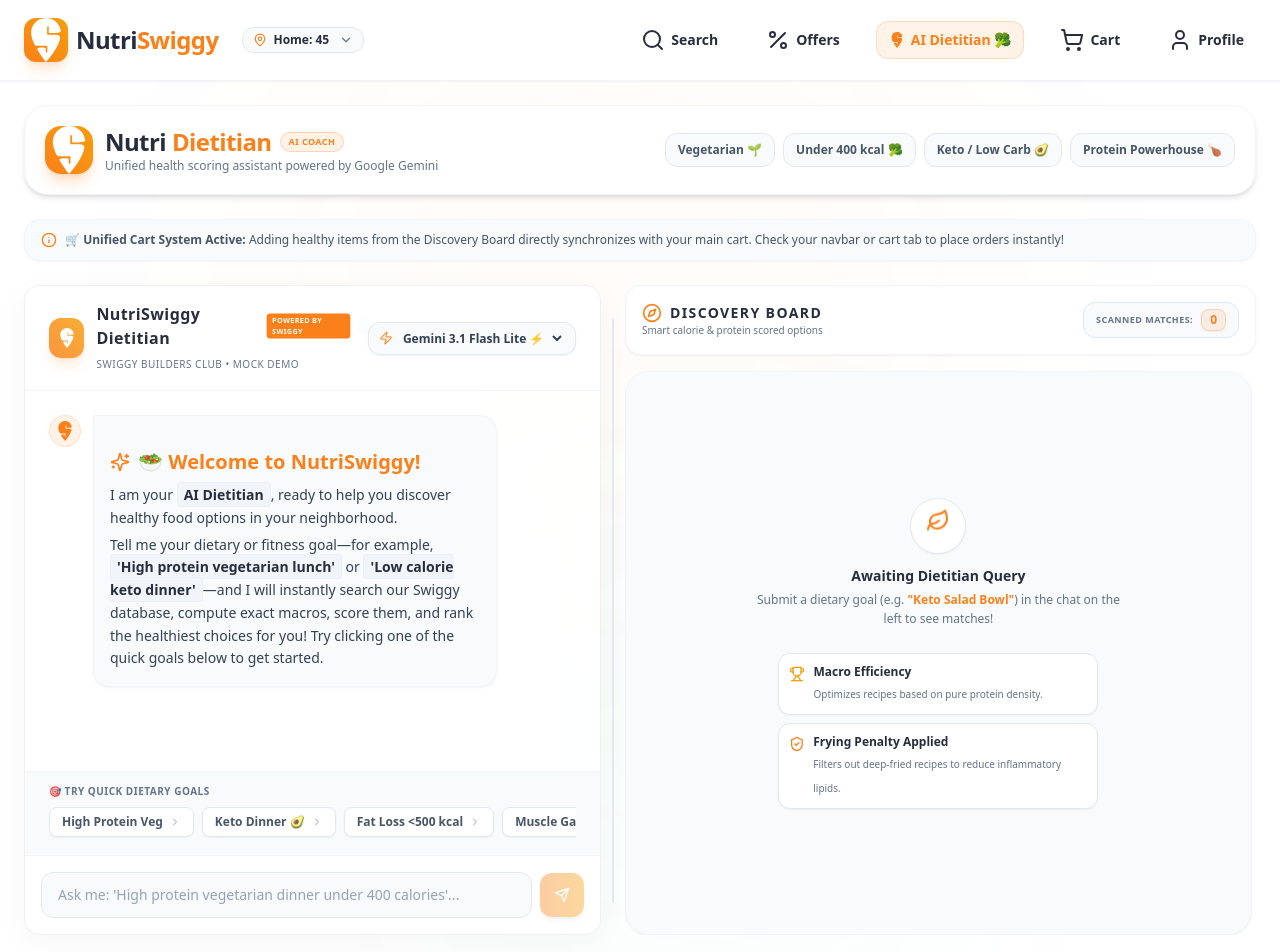
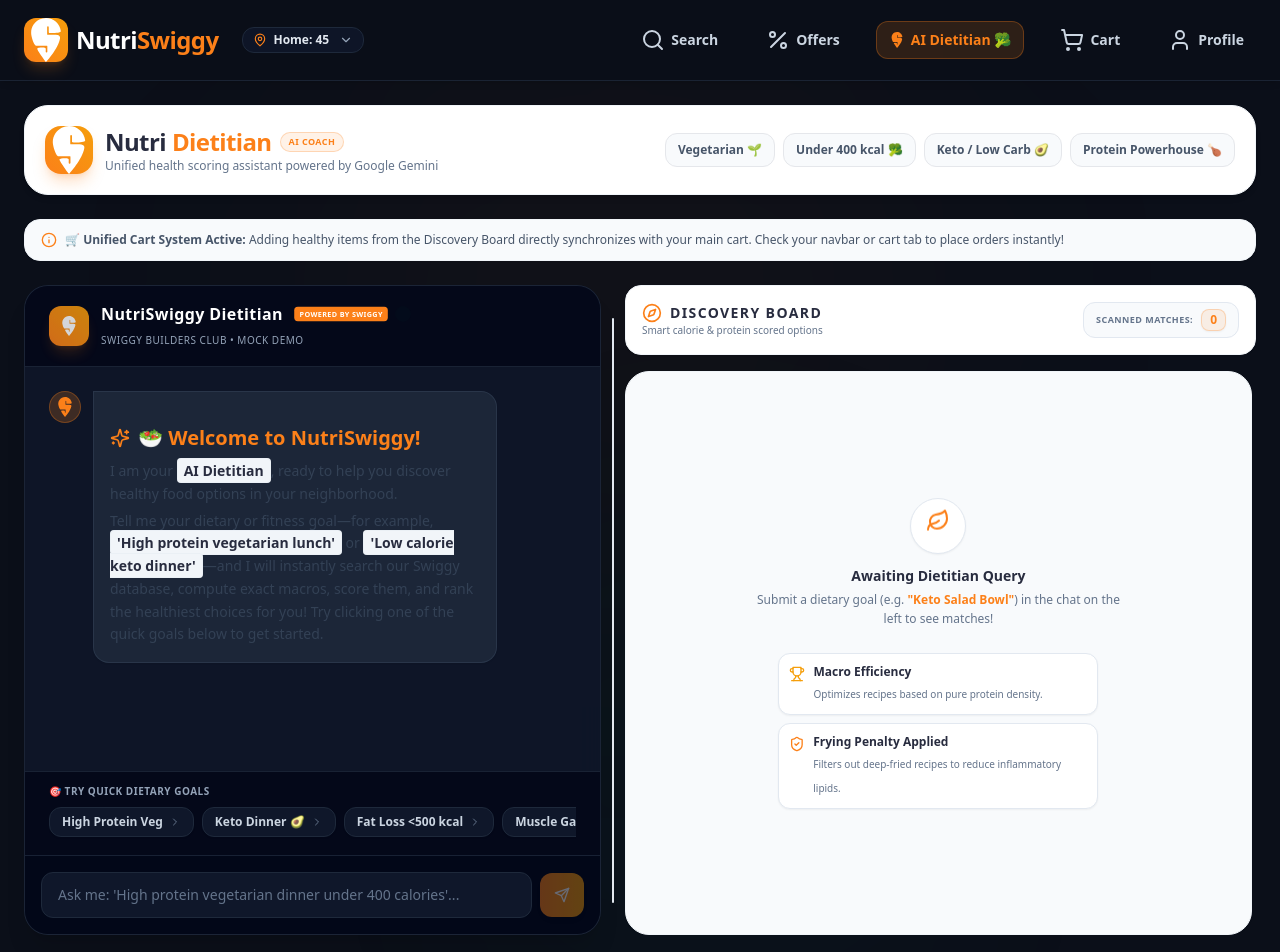
Before and after one commit to yaswanthvuppala/NutriSwiggy-Dietitian, a Next.js app in the folder nutriswiggy/frontend/: page /dietitian in a window 1280 px wide. Shown: the top 952 px of the page. Built offline with nearby package versions, Linux system fonts and the light colour scheme.

Commit message:
style: remove model toggle and apply unified dark slate theme to navbar, chat interface, meal cards, and body background

```diff
--- a/nutriswiggy/frontend/src/app/globals.css
+++ b/nutriswiggy/frontend/src/app/globals.css
@@ -4,23 +4,23 @@
 
 @layer base {
   body {
-    @apply bg-white text-[#282C3F] antialiased;
+    @apply bg-[#0B0F19] text-slate-100 antialiased;
     font-feature-settings: "cv02", "cv03", "cv04", "cv11";
   }
 }
 
-/* Custom Scrollbar for Premium Feel */
+/* Custom Scrollbar for Premium Dark Feel */
 ::-webkit-scrollbar {
   width: 6px;
   height: 6px;
 }
 
 ::-webkit-scrollbar-track {
-  background: #f1f1f1;
+  background: #090d1a;
 }
 
 ::-webkit-scrollbar-thumb {
-  background: #cccccc;
+  background: #1e293b;
   border-radius: 4px;
 }
 
@@ -28,28 +28,28 @@
   background: #fc8019;
 }
 
-/* Glassmorphism Styles adapted for pristine light mode */
+/* Glassmorphism Styles adapted for sleek dark mode */
 .glass-panel {
-  background: rgba(255, 255, 255, 0.85);
+  background: rgba(15, 23, 42, 0.85);
   backdrop-filter: blur(16px);
   -webkit-backdrop-filter: blur(16px);
-  border: 1px solid rgba(0, 0, 0, 0.06);
-  box-shadow: 0 8px 32px 0 rgba(40, 44, 63, 0.04);
+  border: 1px solid rgba(255, 255, 255, 0.08);
+  box-shadow: 0 8px 32px 0 rgba(0, 0, 0, 0.37);
 }
 
 .glass-card {
-  background: rgba(255, 255, 255, 0.7);
+  background: rgba(15, 23, 42, 0.7);
   backdrop-filter: blur(12px);
   -webkit-backdrop-filter: blur(12px);
-  border: 1px solid rgba(0, 0, 0, 0.04);
+  border: 1px solid rgba(255, 255, 255, 0.06);
   transition: all 0.3s cubic-bezier(0.4, 0, 0.2, 1);
 }
 
 .glass-card:hover {
-  background: rgba(255, 255, 255, 0.95);
-  border-color: rgba(252, 128, 25, 0.25);
+  background: rgba(15, 23, 42, 0.95);
+  border-color: rgba(252, 128, 25, 0.35);
   transform: translateY(-2px);
-  box-shadow: 0 12px 40px 0 rgba(252, 128, 25, 0.1);
+  box-shadow: 0 12px 40px 0 rgba(252, 128, 25, 0.15);
 }
 
 /* Typing Indicator Animation */
--- a/nutriswiggy/frontend/src/app/layout.tsx
+++ b/nutriswiggy/frontend/src/app/layout.tsx
@@ -22,7 +22,7 @@
 }>) {
   return (
     <html lang="en" className="scroll-smooth">
-      <body className="font-sans antialiased text-[#282C3F] bg-white min-h-screen flex flex-col relative selection:bg-swiggy-orange selection:text-white">
+      <body className="font-sans antialiased text-slate-100 bg-[#0B0F19] min-h-screen flex flex-col relative selection:bg-swiggy-orange selection:text-white">
 
         {/* Sticky desktop header / navbar */}
         <Navbar />
--- a/nutriswiggy/frontend/src/components/ChatInterface.tsx
+++ b/nutriswiggy/frontend/src/components/ChatInterface.tsx
@@ -227,38 +227,24 @@
   };
 
   return (
-    <div className="glass-panel rounded-2xl flex flex-col h-[650px] shadow-md relative overflow-hidden">
+    <div className="bg-slate-900/90 backdrop-blur-md border border-slate-800/80 rounded-3xl flex flex-col h-[650px] shadow-xl relative overflow-hidden">
 
       {/* Dynamic Glow Header Banner */}
-      <div className="bg-white px-6 py-4 border-b border-slate-100 flex justify-between items-center">
+      <div className="bg-slate-950/80 px-6 py-4 border-b border-slate-800/80 flex justify-between items-center">
         <div className="flex items-center gap-3">
           <div className="w-10 h-10 rounded-xl bg-gradient-to-tr from-[#FC8019] to-amber-500 flex items-center justify-center shadow-lg shadow-[#FC8019]/20 animate-pulse">
             {swiggyLogoIcon("w-5 h-5 text-white")}
           </div>
           <div>
             <div className="flex items-center gap-1.5">
-              <span className="font-bold text-[#282C3F] tracking-wide text-md">NutriSwiggy Dietitian</span>
+              <span className="font-bold text-white tracking-wide text-md">NutriSwiggy Dietitian</span>
               <span className="text-[8px] font-black text-white bg-[#FC8019] px-1.5 py-0.5 rounded uppercase tracking-wider scale-90">
                 powered by Swiggy
               </span>
               <span className="h-2 w-2 rounded-full bg-emerald-500 animate-ping" />
             </div>
-            <span className="text-[10px] text-slate-500 font-medium uppercase tracking-wider">Swiggy Builders Club • {mode}</span>
+            <span className="text-[10px] text-slate-400 font-medium uppercase tracking-wider">Swiggy Builders Club • {mode}</span>
           </div>
-        </div>
-        <div className="flex items-center gap-1.5 bg-slate-50 px-2.5 py-1.5 rounded-xl text-xs font-semibold text-slate-700 border border-slate-200 hover:border-[#FC8019]/50 transition-colors duration-200 shadow-sm">
-          <Zap className="w-3.5 h-3.5 text-[#FC8019] animate-pulse" />
-          <select
-            value={selectedModel}
-            onChange={(e) => setSelectedModel(e.target.value)}
-            className="bg-transparent text-slate-700 text-xs font-semibold focus:outline-none cursor-pointer pr-1"
-          >
-            <option value="gemini-3.5-flash" className="bg-white text-slate-700">Gemini 3.5 Flash 🚀</option>
-            <option value="gemini-3.1-flash-lite" className="bg-white text-slate-700">Gemini 3.1 Flash Lite ⚡</option>
-            <option value="gemini-3.1-pro-preview" className="bg-white text-slate-700">Gemini 3.1 Pro ✨</option>
-            <option value="gemini-2.5-flash" className="bg-white text-slate-700">Gemini 2.5 Flash</option>
-            <option value="gemini-2.0-flash" className="bg-white text-slate-700">Gemini 2.0 Flash</option>
-          </select>
         </div>
       </div>
 
@@ -274,8 +260,8 @@
             {/* Avatar */}
             <div className={`w-8 h-8 rounded-full flex-shrink-0 flex items-center justify-center text-xs font-bold ${
               msg.sender === "user"
-                ? "bg-[#FC8019]/10 text-[#FC8019] border border-[#FC8019]/15"
-                : "bg-[#FC8019]/10 text-[#FC8019] border border-[#FC8019]/15"
+                ? "bg-[#FC8019]/20 text-[#FC8019] border border-[#FC8019]/30"
+                : "bg-[#FC8019]/20 text-[#FC8019] border border-[#FC8019]/30"
             }`}>
               {msg.sender === "user" ? <User className="w-4 h-4" /> : swiggyLogoIcon("w-5 h-5 text-[#FC8019]")}
             </div>
@@ -284,7 +270,7 @@
             <div className={`p-4 rounded-2xl shadow-sm leading-relaxed ${
               msg.sender === "user"
                 ? "bg-[#FC8019] text-white rounded-tr-none font-medium"
-                : "bg-slate-50 text-slate-700 rounded-tl-none border border-slate-100"
+                : "bg-slate-800/90 text-slate-100 rounded-tl-none border border-slate-700/60"
             }`}>
               {msg.sender === "user" ? (
                 <p className="text-sm">{msg.text}</p>
@@ -300,10 +286,10 @@
         {/* Loading Spinner / Typing indicator */}
         {loading && (
           <div className="flex gap-3 max-w-[80%]">
-            <div className="w-8 h-8 rounded-full bg-[#FC8019]/10 border border-[#FC8019]/15 flex items-center justify-center text-[#FC8019]">
+            <div className="w-8 h-8 rounded-full bg-[#FC8019]/20 border border-[#FC8019]/30 flex items-center justify-center text-[#FC8019]">
               {swiggyLogoIcon("w-5 h-5 text-[#FC8019] animate-bounce")}
             </div>
-            <div className="bg-slate-50 rounded-2xl rounded-tl-none border border-slate-100 p-5 flex items-center justify-center w-24">
+            <div className="bg-slate-800/90 rounded-2xl rounded-tl-none border border-slate-700/60 p-5 flex items-center justify-center w-24">
               <div className="dot-flashing" />
             </div>
           </div>
@@ -312,25 +298,25 @@
       </div>
 
       {/* Quick Action Pills Box */}
-      <div className="px-6 py-3 bg-slate-50 border-t border-slate-100">
-        <span className="text-[10px] text-slate-500 font-bold uppercase tracking-wider block mb-2">🎯 Try Quick Dietary Goals</span>
+      <div className="px-6 py-3 bg-slate-950/80 border-t border-slate-800/80">
+        <span className="text-[10px] text-slate-400 font-bold uppercase tracking-wider block mb-2">🎯 Try Quick Dietary Goals</span>
         <div className="flex gap-2 overflow-x-auto pb-1.5 scrollbar-thin">
           {quickGoals.map((g, idx) => (
             <button
               key={idx}
               onClick={() => handleSend(g.query)}
               disabled={loading}
-              className="flex-shrink-0 text-xs font-semibold px-3 py-1.5 bg-white hover:bg-slate-50 active:bg-[#FC8019] hover:text-[#FC8019] border border-slate-200 hover:border-[#FC8019]/30 rounded-lg text-slate-600 transition-all duration-200 shadow-sm flex items-center gap-1.5"
+              className="flex-shrink-0 text-xs font-semibold px-3 py-1.5 bg-slate-900 hover:bg-slate-800 active:bg-[#FC8019] hover:text-[#FC8019] border border-slate-800 hover:border-[#FC8019]/40 rounded-xl text-slate-300 transition-all duration-200 shadow-sm flex items-center gap-1.5"
             >
               <span>{g.label}</span>
-              <ChevronRight className="w-3 h-3 text-slate-400 group-hover:text-white" />
+              <ChevronRight className="w-3 h-3 text-slate-500 group-hover:text-white" />
             </button>
           ))}
         </div>
       </div>
 
       {/* Input bar */}
-      <div className="p-4 bg-white border-t border-slate-100 flex gap-2 items-center">
+      <div className="p-4 bg-slate-950/90 border-t border-slate-800/80 flex gap-2 items-center">
         <input
           type="text"
           value={input}
@@ -338,7 +324,7 @@
           onKeyDown={(e) => e.key === "Enter" && handleSend(input)}
           placeholder="Ask me: 'High protein vegetarian dinner under 400 calories'..."
           disabled={loading}
-          className="flex-1 bg-slate-50 border border-slate-200 hover:border-slate-300 focus:border-[#FC8019] rounded-xl px-4 py-3 text-sm focus:outline-none text-[#282C3F] placeholder-slate-400 transition-colors duration-200"
+          className="flex-1 bg-slate-900 border border-slate-800 hover:border-slate-700 focus:border-[#FC8019] rounded-xl px-4 py-3 text-sm focus:outline-none text-white placeholder-slate-500 transition-colors duration-200"
         />
         <button
           onClick={() => handleSend(input)}
--- a/nutriswiggy/frontend/src/components/Navbar.tsx
+++ b/nutriswiggy/frontend/src/components/Navbar.tsx
@@ -37,7 +37,7 @@
 
   return (
     <>
-      <header className="sticky top-0 z-50 w-full bg-white/95 backdrop-blur-md border-b border-slate-100 shadow-sm">
+      <header className="sticky top-0 z-50 w-full bg-[#0B0F19]/90 backdrop-blur-md border-b border-slate-800/80 shadow-md">
         <div className="max-w-7xl mx-auto px-4 md:px-6 h-16 md:h-20 flex justify-between items-center gap-4">
 
           {/* Logo and Delivery Location */}
@@ -54,21 +54,21 @@
                   <path d="M12.034 24c-.376-.411-2.075-2.584-3.95-5.513-.547-.916-.901-1.63-.833-1.814.178-.48 3.355-.743 4.333-.308.298.132.29.307.29.409 0 .44-.022 1.619-.022 1.619a.441.441 0 1 0 .883-.002l-.005-2.939c0-.255-.278-.319-.331-.329-.511-.002-1.548-.006-2.661-.006-2.457 0-3.006.101-3.423-.172-.904-.591-2.383-4.577-2.417-6.819C3.849 4.964 5.723 2.225 8.362.868A8.13 8.13 0 0 1 12.026 0c4.177 0 7.617 3.153 8.075 7.209l.001.011c.084.981-5.321 1.189-6.39.904-.164-.044-.206-.212-.206-.284L13.5 4.996a.442.442 0 0 0-.884.002l.009 3.866a.33.33 0 0 0 .268.32l3.354-.001c1.79 0 2.542.207 3.042.588.333.254.461.739.349 1.37C18.633 16.755 12.273 23.71 12.034 24z" />
                 </svg>
               </div>
-              <h1 className="text-xl md:text-2xl font-black tracking-tight text-[#282C3F] flex items-center">
-                Nutri<span className="text-[#FC8019] group-hover:text-amber-600 transition-colors duration-200">Swiggy</span>
+              <h1 className="text-xl md:text-2xl font-black tracking-tight text-white flex items-center">
+                Nutri<span className="text-[#FC8019] group-hover:text-amber-500 transition-colors duration-200">Swiggy</span>
               </h1>
             </Link>
 
             {/* Location Selector */}
             <button
               onClick={() => setShowLocationModal(true)}
-              className="flex items-center gap-1.5 py-1 px-2.5 bg-slate-50 hover:bg-slate-100 border border-slate-200 rounded-xl hover:border-[#FC8019]/40 transition-all duration-200 text-left max-w-[160px] sm:max-w-[220px]"
+              className="flex items-center gap-1.5 py-1 px-2.5 bg-slate-900/90 hover:bg-slate-800/90 border border-slate-800 rounded-xl hover:border-[#FC8019]/40 transition-all duration-200 text-left max-w-[160px] sm:max-w-[220px]"
             >
               <MapPin className="w-3.5 h-3.5 text-[#FC8019] flex-shrink-0" />
-              <span className="text-xs font-bold text-[#282C3F] truncate pr-1">
+              <span className="text-xs font-bold text-slate-200 truncate pr-1">
                 {selectedAddress.split(",")[0]}
               </span>
-              <ChevronDown className="w-3.5 h-3.5 text-slate-500 flex-shrink-0" />
+              <ChevronDown className="w-3.5 h-3.5 text-slate-400 flex-shrink-0" />
             </button>
           </div>
 
@@ -83,10 +83,10 @@
                   href={link.path}
                   className={`relative flex items-center gap-1.5 px-3 py-2 text-sm font-bold rounded-xl transition-all duration-200 hover:scale-102 ${
                     link.highlight
-                      ? "bg-[#FC8019]/10 text-[#FC8019] border border-[#FC8019]/20 hover:bg-[#FC8019]/15"
+                      ? "bg-[#FC8019]/15 text-[#FC8019] border border-[#FC8019]/30 hover:bg-[#FC8019]/25"
                       : isActive
                       ? "text-[#FC8019]"
-                      : "text-[#282C3F] hover:text-[#FC8019]"
+                      : "text-slate-300 hover:text-[#FC8019]"
                   }`}
                 >
                   {link.highlight ? (
@@ -127,7 +127,7 @@
           <div className="flex lg:hidden items-center gap-3">
             <Link
               href="/cart"
-              className="relative p-2 bg-slate-50 hover:bg-slate-100 border border-slate-200 rounded-xl text-slate-650 transition-colors"
+              className="relative p-2 bg-slate-900 hover:bg-slate-800 border border-slate-800 rounded-xl text-slate-300 transition-colors"
             >
               <ShoppingCart className="w-5 h-5" />
               {cartItemsCount > 0 && (
```
Also changed, not shown: nutriswiggy/frontend/src/components/MealCard.tsx (+41 -41 lines).
